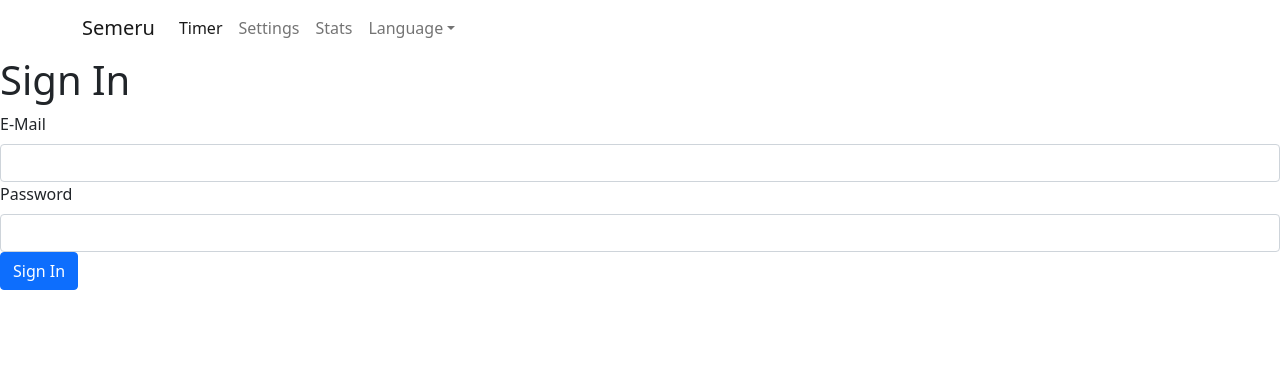
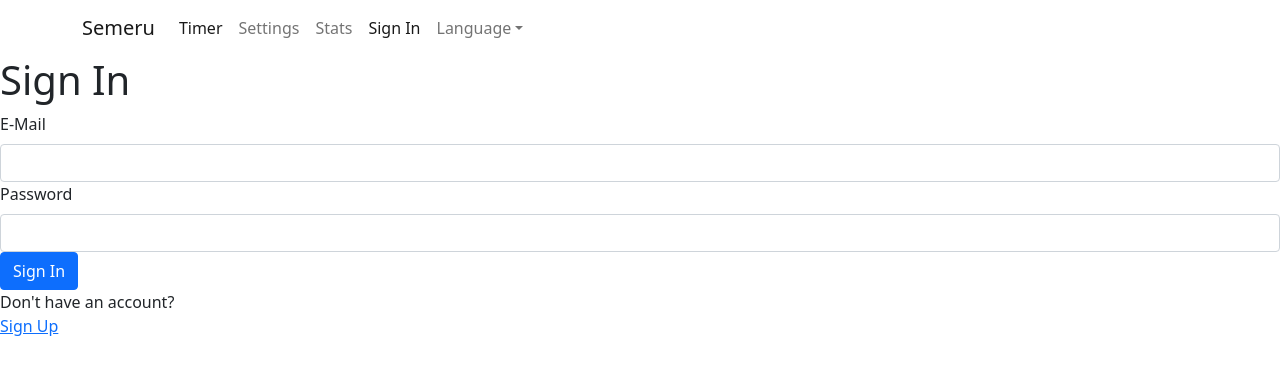
Before and after one commit to noratrieb-lehre/semeru, a React (Create React App) app: page /sign-in in a window 1280 px wide. Shown: the top 374 px of the page. Built offline with nearby package versions, Linux system fonts and the light colour scheme; no server answers.

Commit message:
firebase login

```diff
--- a/src/App.tsx
+++ b/src/App.tsx
@@ -1,15 +1,15 @@
 import React, { useEffect, useState } from "react";
+import { BrowserRouter, Route, Switch } from "react-router-dom";
+import firebase from "firebase/compat";
+import { QTask } from "./components/QuickTask";
+import * as store from "./store/LocalStore";
 import de from "./locale/de.json";
 import en from "./locale/en2.json";
 import Menu from "./components/Menu";
-import * as store from "./Store";
-import { BrowserRouter, Route, Switch } from "react-router-dom";
 import TimerPage from "./components/TimerPage";
-import { QTask } from "./components/QuickTask";
 import Settings from "./components/Settings";
 import Stats from "./components/Stats";
 import SignIn from "./components/SignIn";
-import firebase from "firebase/compat";
 import SignUp from "./components/SignUp";
 
 type Locale = typeof de;
@@ -25,18 +25,20 @@ const locales: Locals = {
 };
 
 const LocaleContext = React.createContext(en);
+const UserContext = React.createContext<firebase.User | null>(null);
 
 const App = () => {
     const [local, setLocale] = useState<Locale>(en);
     const [quickTasks, setQuickTasks] = useState<QTask[]>(store.getQuickTasks());
 
-    const [uid, setUid] = useState<firebase.User | null>(null);
+    const [user, setUser] = useState<firebase.User | null>(null);
 
     useEffect(() => {
         firebase.auth().onAuthStateChanged((user) => {
-            setUid(user);
+            console.log("auth state changed 😳😳😳", user);
+            setUser(user);
         });
-    });
+    }, []);
 
     const setQuickTasksHandler = (tasks: QTask[]) => {
         store.setQuickTasks(tasks);
@@ -51,6 +53,7 @@ const App = () => {
         <div>
             <BrowserRouter>
                 <LocaleContext.Provider value={local}>
+                    <UserContext.Provider value={user}>
                         <Menu changeLocale={changeLocale} />
                         <Switch>
                             <Route path="/settings">
@@ -65,6 +68,7 @@ const App = () => {
                                 <TimerPage quickTasks={quickTasks} />
                             </Route>
                         </Switch>
+                    </UserContext.Provider>
                 </LocaleContext.Provider>
             </BrowserRouter>
         </div>
@@ -72,5 +76,5 @@ const App = () => {
 };
 
 export default App;
-export { LocaleContext };
+export { LocaleContext, UserContext };
 export type { LocaleName };
--- a/src/components/Menu.tsx
+++ b/src/components/Menu.tsx
@@ -1,7 +1,8 @@
 import React, { useContext } from "react";
-import { LocaleContext, LocaleName } from "../App";
+import { LocaleContext, LocaleName, UserContext } from "../App";
 import { NavLink } from "react-router-dom";
-import { Container, Nav, Navbar, NavDropdown } from "react-bootstrap";
+import { Button, Container, Nav, Navbar, NavDropdown } from "react-bootstrap";
+import firebase from "firebase/compat";
 
 interface MenuProps {
     changeLocale: (name: LocaleName) => void;
@@ -9,6 +10,17 @@ interface MenuProps {
 
 const Menu = ({ changeLocale }: MenuProps) => {
     const locale = useContext(LocaleContext);
+    const user = useContext(UserContext);
+
+    const signOut = () => {
+        firebase
+            .auth()
+            .signOut()
+            .then(() => window.location.reload())
+            .catch((err) => {
+                console.error("Could not sign out user", err);
+            });
+    };
 
     return (
         <Navbar collapseOnSelect expand="lg">
@@ -28,18 +40,18 @@ const Menu = ({ changeLocale }: MenuProps) => {
                         <NavLink to="/stats" className="nav-link">
                             {locale.root.dataPage}
                         </NavLink>
-                        <NavDropdown
-                            title={locale.root.languages.title}
-                            id="collasible-nav-dropdown"
-                        >
-                            <NavDropdown.Item
-                                onClick={() => changeLocale("en")}
-                            >
+                        {user ? (
+                            <Button onClick={signOut}>{locale.auth.signOut}</Button>
+                        ) : (
+                            <NavLink to="/sign-in" className="nav-link">
+                                {locale.auth.signIn}
+                            </NavLink>
+                        )}
+                        <NavDropdown title={locale.root.languages.title} id="collasible-nav-dropdown">
+                            <NavDropdown.Item onClick={() => changeLocale("en")}>
                                 {locale.root.languages.en}
                             </NavDropdown.Item>
-                            <NavDropdown.Item
-                                onClick={() => changeLocale("de")}
-                            >
+                            <NavDropdown.Item onClick={() => changeLocale("de")}>
                                 {locale.root.languages.de}
                             </NavDropdown.Item>
                         </NavDropdown>
--- a/src/components/SignIn.tsx
+++ b/src/components/SignIn.tsx
@@ -4,7 +4,7 @@ import { LocaleContext } from "../App";
 import { useFormik } from "formik";
 import * as Yup from "yup";
 import firebase from "firebase/compat";
-import { useHistory } from "react-router-dom";
+import { NavLink, useHistory } from "react-router-dom";
 
 interface FormValues {
     email: string;
@@ -98,6 +98,10 @@ const SignIn = () => {
                     {error}
                 </Alert>
             </Form>
+            <div>
+                <div>{locale.auth.noAccountYet}</div>
+                <NavLink to="/sign-up">{locale.auth.signUp}</NavLink>
+            </div>
         </div>
     );
 };
--- a/src/components/SignUp.tsx
+++ b/src/components/SignUp.tsx
@@ -65,6 +65,7 @@ const SignUp = () => {
     return (
         <div>
             <h1>{locale.auth.signUp}</h1>
+            <p>{locale.auth.accountInfo}</p>
             <Form
                 onSubmit={(e) => {
                     e.preventDefault();
--- a/src/locale/de.json
+++ b/src/locale/de.json
@@ -34,6 +34,7 @@
   "auth": {
     "signIn": "Login",
     "signUp": "Registrieren",
+    "signOut": "Ausloggen",
     "email": "E-Mail",
     "password": "Passwort",
     "passwordConfirm": "Passwort bestätigen",
@@ -46,6 +47,8 @@
     "passwordMustMatch": "Passwörter müssen übereinstimmten",
     "passwordLength": "Passwort muss mindestens 6 Zeichen lang sein",
     "weakPassword": "Passwort zu schwach",
-    "emailAlreadyInUse": "Email bereits verwendet"
+    "emailAlreadyInUse": "Email bereits verwendet",
+    "noAccountYet": "Noch keinen Account?",
+    "accountInfo": "Es braucht keinen Account, um SEMERU nutzen zu können. Mit einem Account kann man jedoch den Timer und die Aufgaben über mehrere Geräte verknüpfen."
   }
 }
--- a/src/locale/en2.json
+++ b/src/locale/en2.json
@@ -34,6 +34,7 @@
   "auth": {
     "signIn": "Sign In",
     "signUp": "Sign Up",
+    "signOut": "Sign Out",
     "email": "E-Mail",
     "password": "Password",
     "passwordConfirm": "Confirm Password",
@@ -46,6 +47,9 @@
     "passwordMustMatch": "Passwords must match",
     "passwordLength": "Password must be at least 6 characters",
     "weakPassword": "Password too weak",
-    "emailAlreadyInUse": "Email already in use"
+    "emailAlreadyInUse": "Email already in use",
+    "noAccountYet": "Don't have an account?",
+    "accountInfo": "You don't need an account to use SEMERU. But using an account will let you sync your timer and tasks across multiple different devices."
+
   }
 }
--- a/src/Store.ts
+++ b/src/store/LocalStore.ts
@@ -1,5 +1,5 @@
-import { CurrentTask, Task } from "./Task";
-import { QTask } from "./components/QuickTask";
+import { CurrentTask, Task } from "../Task";
+import { QTask } from "../components/QuickTask";
 
 type LocalStorageIndex = "tasks" | "currentTask" | "quickTasks";
 
```
Also changed, not shown: src/components/Stats.tsx (+5 -22 lines), src/components/TimerPage.tsx (+4 -10 lines). Lines whose indentation alone changed are shown as unchanged.
